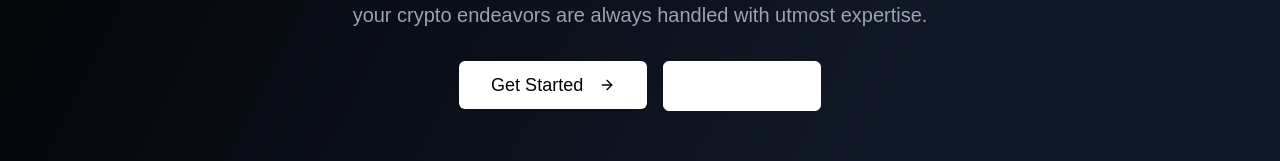
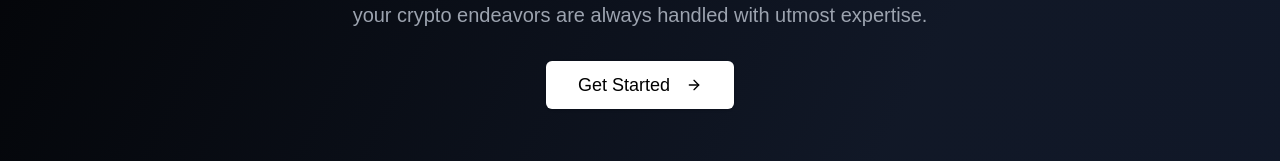
Before and after one commit to aeither/oxwell-ai, a Next.js app: page /landing in a window 1280 px wide. Shown: the part 611-772 px from the top of the page. Built offline with nearby package versions, Linux system fonts and the light colour scheme.

Commit message:
Update page.tsx

```diff
--- a/src/app/landing/page.tsx
+++ b/src/app/landing/page.tsx
@@ -80,12 +80,7 @@ export default function LandingPage() {
 							Get Started
 							<ArrowRight className="ml-2 h-5 w-5" />
 						</Button>
-						<Button
-							variant="outline"
-							className="text-white border-white hover:bg-white/10 text-lg px-8 py-6"
-						>
-							View Demo
-						</Button>
+
 					</div>
 				</div>
 			</section>
```
